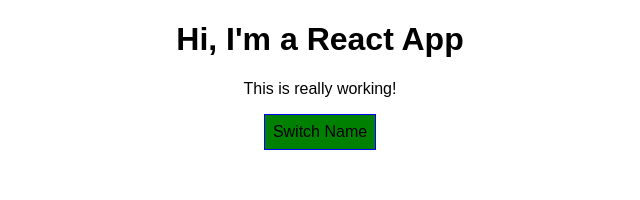
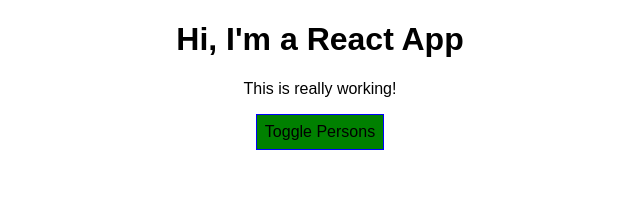
Before and after one commit to cultureweb/react-complete-guide, a React (Create React App) app: page / in a window 1280 px wide. Shown: the top 200 px of the page, without its empty margins (320-960 px from the left). Built offline with nearby package versions, Linux system fonts and the light colour scheme.

Commit message:
purge all radium before add enabling css module

```diff
--- a/src/App.js
+++ b/src/App.js
@@ -3,7 +3,6 @@
 import Person from './Person/Person';
 import { isClassExpression } from '@babel/types';
 import { constants } from 'fs';
-import Radium, { StyleRoot } from 'radium';
 // import UserInput from './UserInput/UserInput'
 // import UserOutput from './UserOutput/UserOutput.js'
 
@@ -71,10 +70,7 @@
       border: '1px solid blue',
       padding: '8px',
       cursor: 'pointer',
-      ':hover': {
-        backgroundColor: 'lightgreen',
-        color: 'black',
-      }
+
     };
     let persons = null;
 
@@ -93,10 +89,7 @@
       );
 
       style.backgroundColor = 'red';
-      style[':hover'] = {
-        backgroundColor: '#fd826c',
-        color: 'black'
-      };
+
     }
 
     // let classes =['red', 'bold'].join(' '); // i will get "red bold"
@@ -109,13 +102,12 @@
     }
 
     return (
-      <StyleRoot>
       <div className="App">
         <h1>Hi, I'm a React App</h1>
         <p className={classes.join(' ')}>This is really working!</p>
         <button
           style={style}
-          onClick={() => this.togglePersonHandler()}>Switch Name</button>
+          onClick={() => this.togglePersonHandler()}>Toggle Persons</button>
         {persons}
         {/* <ol>
           <li>Create TWO new components: UserInput and UserOutput</li>
@@ -134,8 +126,8 @@
         <UserOutput userName={this.state.username} />
         <UserOutput userName="Max"/> */}
       </div>
-      </StyleRoot>
+
     )
   }
 }
-export default Radium(App);
+export default App;
--- a/src/Person/Person.js
+++ b/src/Person/Person.js
@@ -1,15 +1,10 @@
 import React from "react";
 import './Person.css';
-import Radium from 'radium';
 
 const person = props => {
-  const style = {
-    '@media (min-width: 500px)': {
-      width: '450px'
-    }
-  };
+
   return (
-      <div className="Person" style={style}>
+      <div className="Person" >
         <p onClick={props.click}>
           I'm a {props.name} and I am {props.age} years old!{" "}
         </p>
@@ -19,4 +14,4 @@
   );
 };
 
-export default Radium(person);
+export default person;
```
